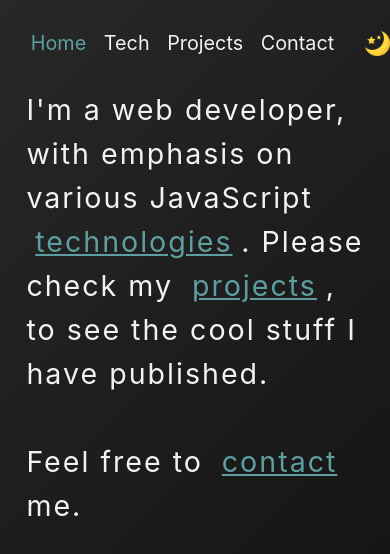
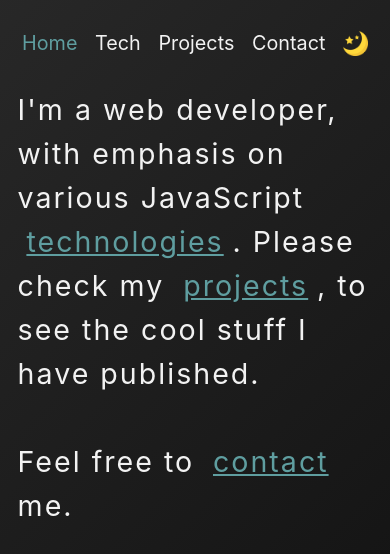
Before and after one commit to c00di/my-portfolio, a Next.js app: page / in a window 390 px wide. Shown: the top 554 px of the page. Built offline with nearby package versions, Linux system fonts and the light colour scheme; a web font is replaced by a local one.

Commit message:
Fix stylings.

```diff
--- a/styles/globals.css
+++ b/styles/globals.css
@@ -84,7 +84,7 @@ input,
   .container {
     width: 100%;
     height: 100%;
-    padding: 0 0.6rem;
+    padding: 0 0.4rem;
   }
 
   .main-layout {
@@ -108,6 +108,14 @@ input,
     margin: 0 0.4rem !important;
   }
 
+  a.link.first-link {
+    margin-left: 0 !important;
+  }
+
+  .toggle-icon {
+    margin-left: 0.4rem !important;
+  }
+
   /* INTRODUCTION */
   .introduction-container > h2 {
     font-size: 1.3rem !important;
--- a/ui/components/Navbar.comp.tsx
+++ b/ui/components/Navbar.comp.tsx
@@ -35,7 +35,7 @@ const Navbar = () => {
         <div className='nav-links'>
           <div className={router.route === '/' && 'current'}>
             <Link href='/'>
-              <a className='link'>Home</a>
+              <a className='link first-link'>Home</a>
             </Link>
           </div>
 
@@ -88,7 +88,7 @@ const Navbar = () => {
           flex-direction: row;
           justify-content: space-between;
           padding: 0;
-          margin: 0.5rem 0 0 1rem;
+          margin: 0.5rem 0 0;
         }
 
         .site-name > a > h1 {
```
